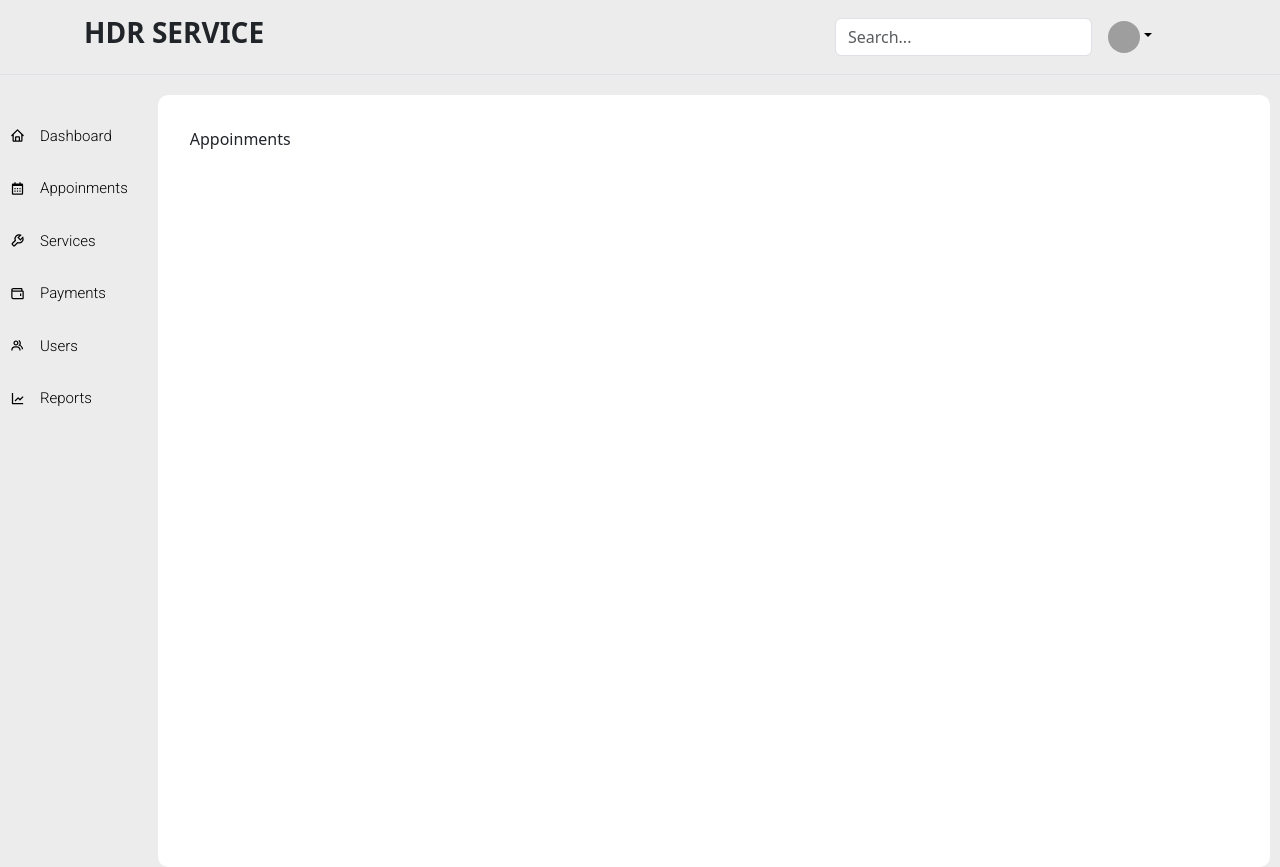
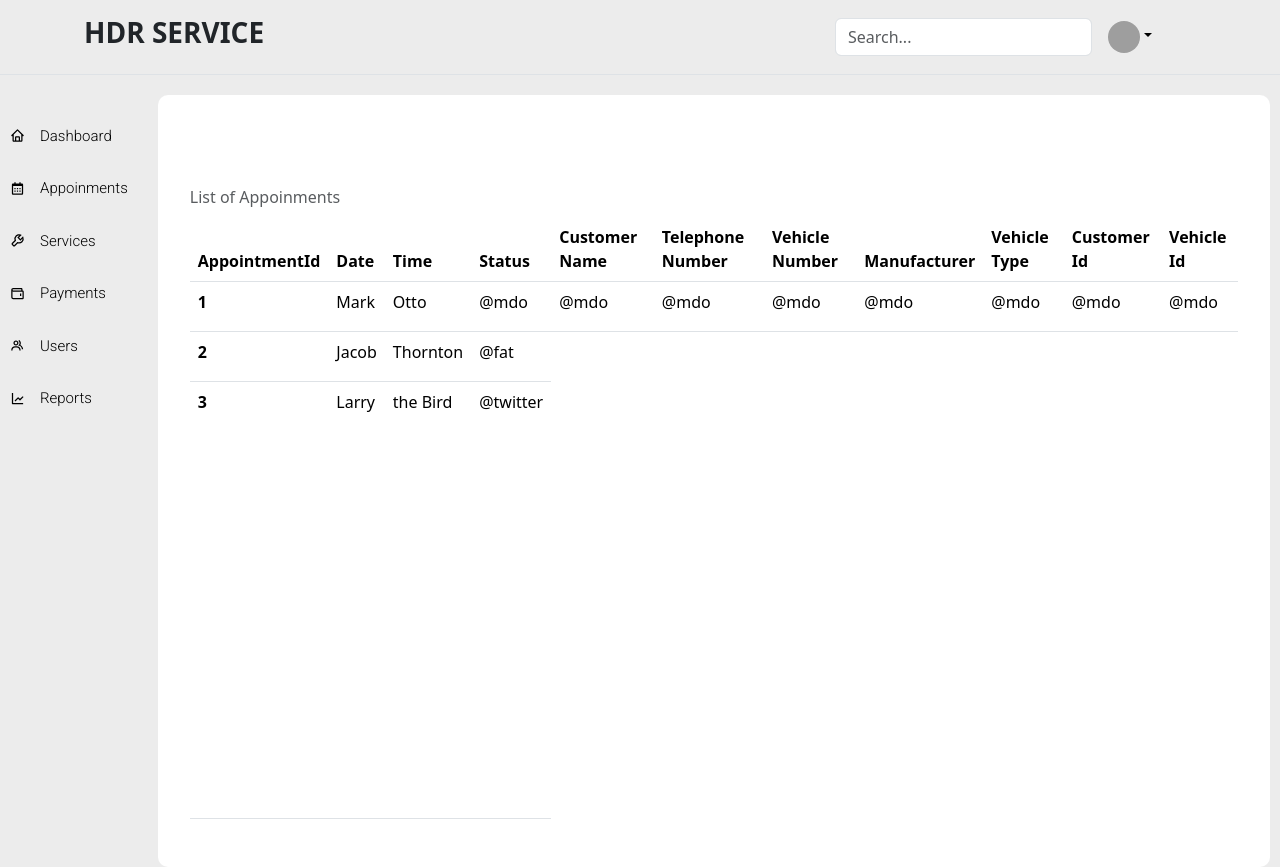
Before and after one commit to DamalR/ServiceStation, a React (Vite) app: page /appoinments in a window 1280 px wide. Built offline with nearby package versions, Linux system fonts and the light colour scheme; grey boxes are pictures that could not be loaded.

Commit message:
Create appoinments list table

```diff
--- a/src/App.jsx
+++ b/src/App.jsx
@@ -1,6 +1,5 @@
 import React from 'react'
 import Sidebar from './components/Sidebar'
-import Content from './components/Content'
 import Profile from './components/Profile'
 import './App.css'
 import Dashboard from './pages/Dashboard'
--- a/src/components/Content.jsx
+++ /dev/null
@@ -1,13 +0,0 @@
-import React from 'react'
-import ContentHeader from './ContentHeader'
-import '../styles/content.css'
-
-const Content = () => {
-  return (
-    <div className='content'>
-        <ContentHeader/>
-    </div>
-  )
-}
-
-export default Content
--- a/src/components/ContentHeader.jsx
+++ /dev/null
@@ -1,21 +0,0 @@
-import React from 'react'
-import { BiSearch,BiNotification } from 'react-icons/bi'
-
-const ContentHeader = () => {
-  return (
-    <div className='content-header'>
-        <div className="header-activity">
-            <div className="search-box">
-                <input type="text" placeholder='Serach anything here...'/>
-                <BiSearch className='icon'/>
-            </div>
-
-            <div className="notify">
-                <BiNotification className='icon'/>
-            </div>
-        </div>
-    </div>
-  )
-}
-
-export default ContentHeader
--- a/src/pages/Appoinments.jsx
+++ b/src/pages/Appoinments.jsx
@@ -1,9 +1,54 @@
 import React from 'react'
+import '../styles/appoinments.css'
 
 function Appoinments() {
-  return (
-    <div>Appoinments</div>
-  )
+    return (
+        <table class="table caption-top">
+            <caption>List of Appoinments</caption>
+            <thead>
+                <tr>
+                    <th scope="col">AppointmentId</th>
+                    <th scope="col">Date</th>
+                    <th scope="col">Time</th>
+                    <th scope="col">Status</th>
+                    <th scope="col">Customer Name</th>
+                    <th scope="col">Telephone Number</th>
+                    <th scope="col">Vehicle Number</th>
+                    <th scope="col">Manufacturer</th>
+                    <th scope="col">Vehicle Type</th>
+                    <th scope="col">Customer Id</th>
+                    <th scope="col">Vehicle Id</th>
+                </tr>
+            </thead>
+            <tbody>
+                <tr class="custom-row-height">
+                    <th scope="row">1</th>
+                    <td>Mark</td>
+                    <td>Otto</td>
+                    <td>@mdo</td>
+                    <td>@mdo</td>
+                    <td>@mdo</td>
+                    <td>@mdo</td>
+                    <td>@mdo</td>
+                    <td>@mdo</td>
+                    <td>@mdo</td>
+                    <td>@mdo</td>
+                </tr>
+                <tr class="custom-row-height">
+                    <th scope="row">2</th>
+                    <td>Jacob</td>
+                    <td>Thornton</td>
+                    <td>@fat</td>
+                </tr>
+                <tr>
+                    <th scope="row">3</th>
+                    <td>Larry</td>
+                    <td>the Bird</td>
+                    <td>@twitter</td>
+                </tr>
+            </tbody>
+        </table>
+    )
 }
 
 export default Appoinments
--- /dev/null
+++ b/src/styles/appoinments.css
@@ -0,0 +1,10 @@
+.custom-row-height {
+    height: 50px; /* Adjust this value as needed */
+}
+.custom-cell-padding {
+    padding-top: 15px;
+    padding-bottom: 15px; /* Adjust this value as needed */
+}
+.caption-top{
+    margin-top: 50px;
+}
```
Also changed, not shown: src/App.css (line endings or trailing spaces), src/components/DailyAppoinments.jsx (deleted), src/index.css (line endings or trailing spaces).
